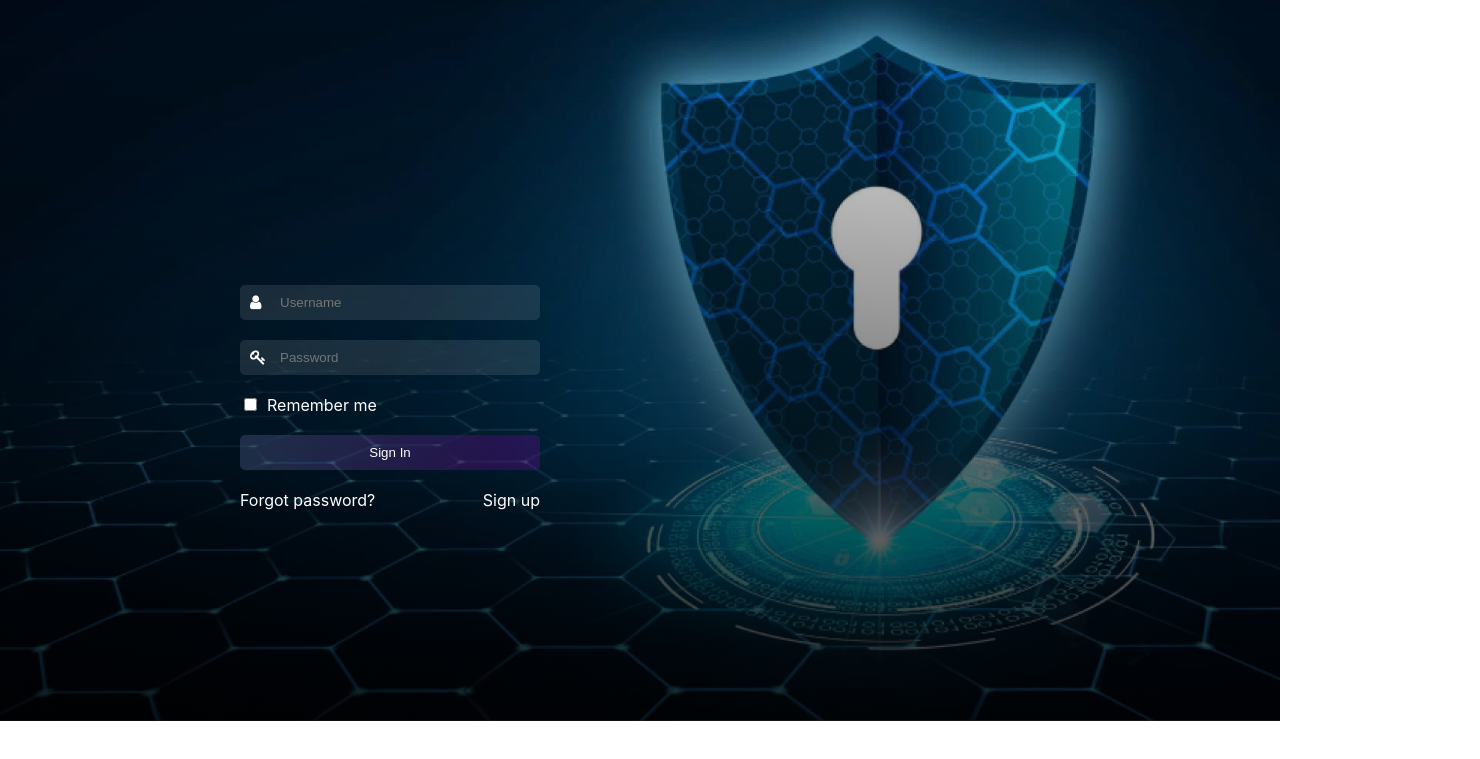
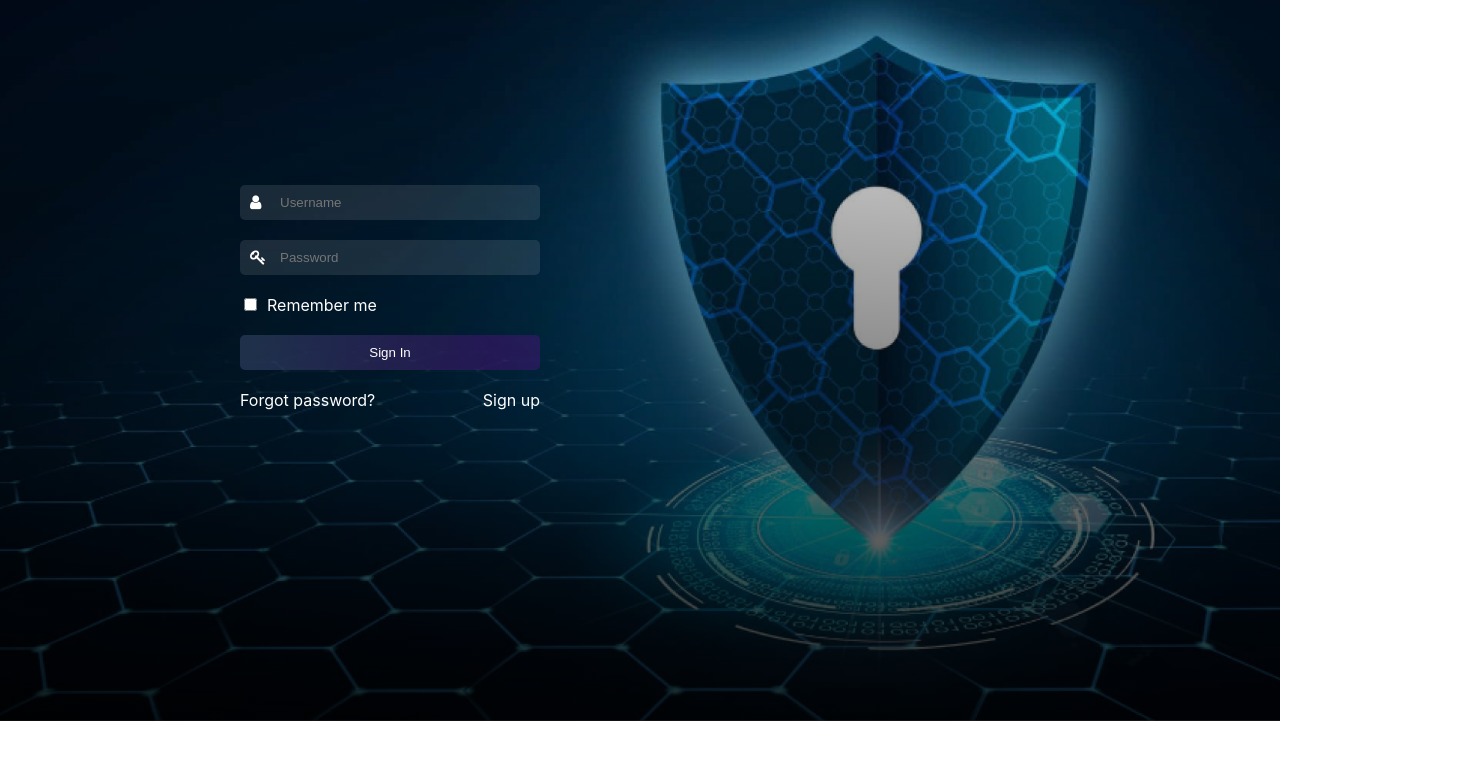
Before and after one commit to khoigf/NodeJS-Mock-Project, a website: page src/public/index.html in a window 1280 px wide. Shown: the part 79-838 px from the top of the page, 1480 px wide, since content can reach past the window. After the commit the page ends 800 px from the top, so only its background shows below. Drawn offline with Linux system fonts and the light colour scheme.

Commit message:
check gui

```diff
--- a/src/public/css/styles.css
+++ b/src/public/css/styles.css
@@ -62,8 +62,8 @@ body, html {
 
 .login-container {
     position: absolute;
-    width: 100%;
-    height: 100%;
+    width: 65%;
+    height: 75%;
     display: flex;
     align-items: center;
     padding:0px 0px 0px 200px;
```
